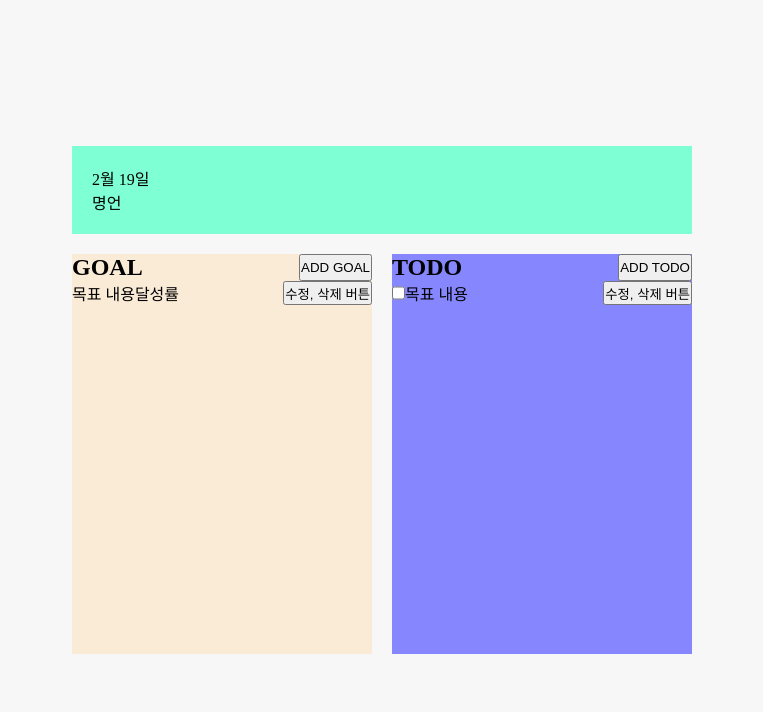
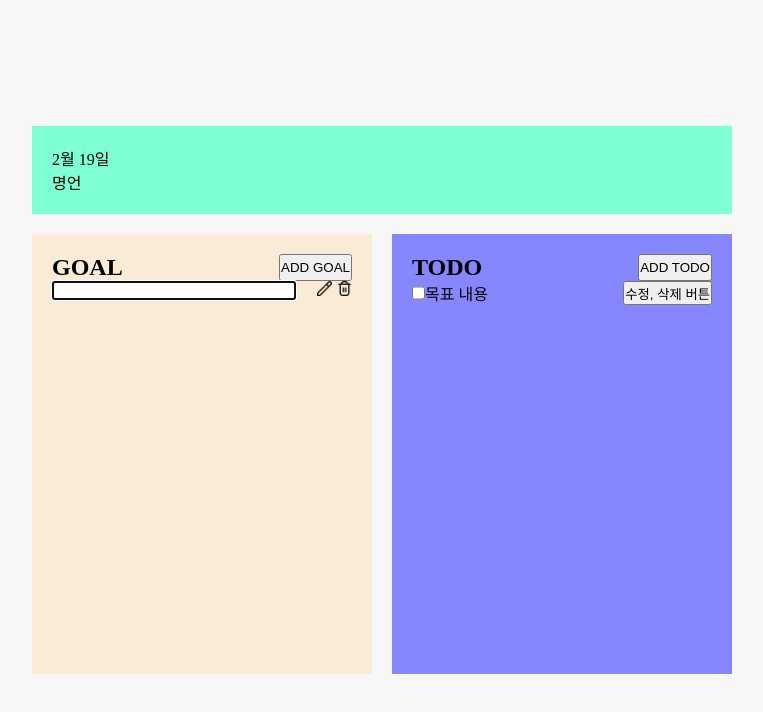
Before and after one commit to ChaeYubin/js-todo-app, a plain HTML site: page index.html in a window 1280 px wide. Both pictures are taken after a click on the button "ADD GOAL". Shown: the whole page, without its empty margins (258-1021 px from the left). Drawn offline with Linux system fonts and the light colour scheme; no server answers.

Commit message:
목표 생성, 수정, 삭제 기능 추가

```diff
--- a/index.html
+++ b/index.html
@@ -22,22 +22,16 @@
         <div class="goal-section">
           <div class="goal-section-header">
             <h2>GOAL</h2>
-            <button class="add-btn">ADD GOAL</button>
+            <button class="add-goal-btn">ADD GOAL</button>
           </div>
-          <div class="goal-list">
-            <div class="goal">
-              <p class="goal-content">목표 내용</p>
-              <div class="rate">달성률</div>
-              <button>수정, 삭제 버튼</button>
-            </div>
-          </div>
+          <div class="goal-list"></div>
         </div>
 
         <!-- 투두리스트 섹션 -->
         <div class="todo-section">
           <div class="todo-section-header">
             <h2>TODO</h2>
-            <button class="add-btn">ADD TODO</button>
+            <button class="add-todo-btn">ADD TODO</button>
           </div>
           <div class="todo-list">
             <div class="todo">
--- a/script.js
+++ b/script.js
@@ -1,5 +1,11 @@
 const dateEl = document.querySelector(".date");
 const quoteEl = document.querySelector(".quote");
+const addGoalBtnEl = document.querySelector(".add-goal-btn");
+const goalListEl = document.querySelector(".goal-list");
+const addTodoBtnEl = document.querySelector(".add-todo-btn");
+
+// 목표 및 투두 데이터를 담을 배열
+goals = [];
 
 // 화면이 로드되면
 window.onload = function () {
@@ -22,3 +28,84 @@ showRandomQuote = async function () {
   const quote = await response.json();
   quoteEl.innerHTML = quote.slip.advice;
 };
+
+addGoalBtnEl.addEventListener("click", createNewGoal);
+
+function createNewGoal() {
+  // 새로운 목표 아이템 객체 생성
+  const item = {
+    id: new Date().getTime(),
+    text: "",
+    achieveRate: 0,
+    complete: false,
+  };
+  goals.unshift(item);
+
+  // 화면에 보일 요소 생성
+  const { itemEl, inputEl, editBtnEl, deleteBtnEl } = createGoalEl(item);
+
+  // 리스트 요소 안에 방금 생성한 아이템 요소 추가
+  goalListEl.prepend(itemEl);
+  inputEl.focus();
+}
+
+function createGoalEl(item) {
+  const itemEl = document.createElement("div");
+  itemEl.classList.add("goal");
+
+  const achieveRateEl = document.createElement("div");
+  achieveRateEl.classList.add("achieve-rate");
+
+  const inputEl = document.createElement("input");
+  inputEl.type = "text";
+  inputEl.value = item.text;
+  inputEl.classList.add("goal-text");
+
+  const actionsEl = document.createElement("div");
+  actionsEl.classList.add("actions");
+
+  const editBtnEl = document.createElement("button");
+  editBtnEl.classList.add("edit-btn");
+
+  const deleteBtnEl = document.createElement("button");
+  deleteBtnEl.classList.add("delete-btn");
+
+  // blur가: 요소가 포커스를 잃을 때 발생하는 이벤트
+  inputEl.addEventListener("blur", () => {
+    inputEl.setAttribute("disabled", "");
+  });
+
+  inputEl.addEventListener("keypress", (e) => {
+    if (e.key === "Enter") {
+      inputEl.setAttribute("disabled", "");
+    }
+  });
+
+  inputEl.addEventListener("focus", () => {
+    inputEl.removeAttribute("disabled");
+  });
+
+  inputEl.addEventListener("input", () => {
+    item.text = inputEl.value;
+  });
+
+  editBtnEl.addEventListener("click", () => {
+    inputEl.removeAttribute("disabled");
+    inputEl.focus();
+  });
+
+  deleteBtnEl.addEventListener("click", () => {
+    goals = goals.filter((el) => el.id !== item.id);
+    itemEl.remove();
+  });
+
+  actionsEl.appendChild(editBtnEl);
+  actionsEl.appendChild(deleteBtnEl);
+
+  itemEl.append(achieveRateEl);
+  itemEl.append(inputEl);
+  itemEl.append(actionsEl);
+  inputEl.focus();
+
+  return { itemEl, inputEl, editBtnEl, deleteBtnEl };
+}
--- a/style.css
+++ b/style.css
@@ -39,14 +39,41 @@ main {
   width: 50%;
   min-width: 300px;
   min-height: 400px;
+  padding: 20px;
 }
 
-.profile-img img {
-  width: 30px;
-  height: 30px;
+.goal-text {
+  width: 80%;
 }
 
-.goal-section {
+.actions {
+  display: flex;
+  gap: 5px;
+  margin-left: auto;
+}
+
+/* 수정 버튼 */
+.edit-btn {
+  width: 15px;
+  height: 15px;
+  border: none;
+  background-color: transparent;
+  background-image: url("./assets/pencil.png");
+  background-size: cover;
+  background-position: center;
+  cursor: pointer;
+}
+
+/* 삭제 버튼 */
+.delete-btn {
+  width: 15px;
+  height: 15px;
+  border: none;
+  background-color: transparent;
+  background-image: url("./assets/trash.png");
+  background-size: cover;
+  background-position: center;
+  cursor: pointer;
 }
 
 .goal-section-header,
@@ -73,4 +100,5 @@ main {
   width: 50%;
   min-width: 300px;
   min-height: 400px;
+  padding: 20px;
 }
```
Also changed, not shown: assets/pencil.png (added), assets/trash.png (added), assets/user.png (deleted), 1 other file.
